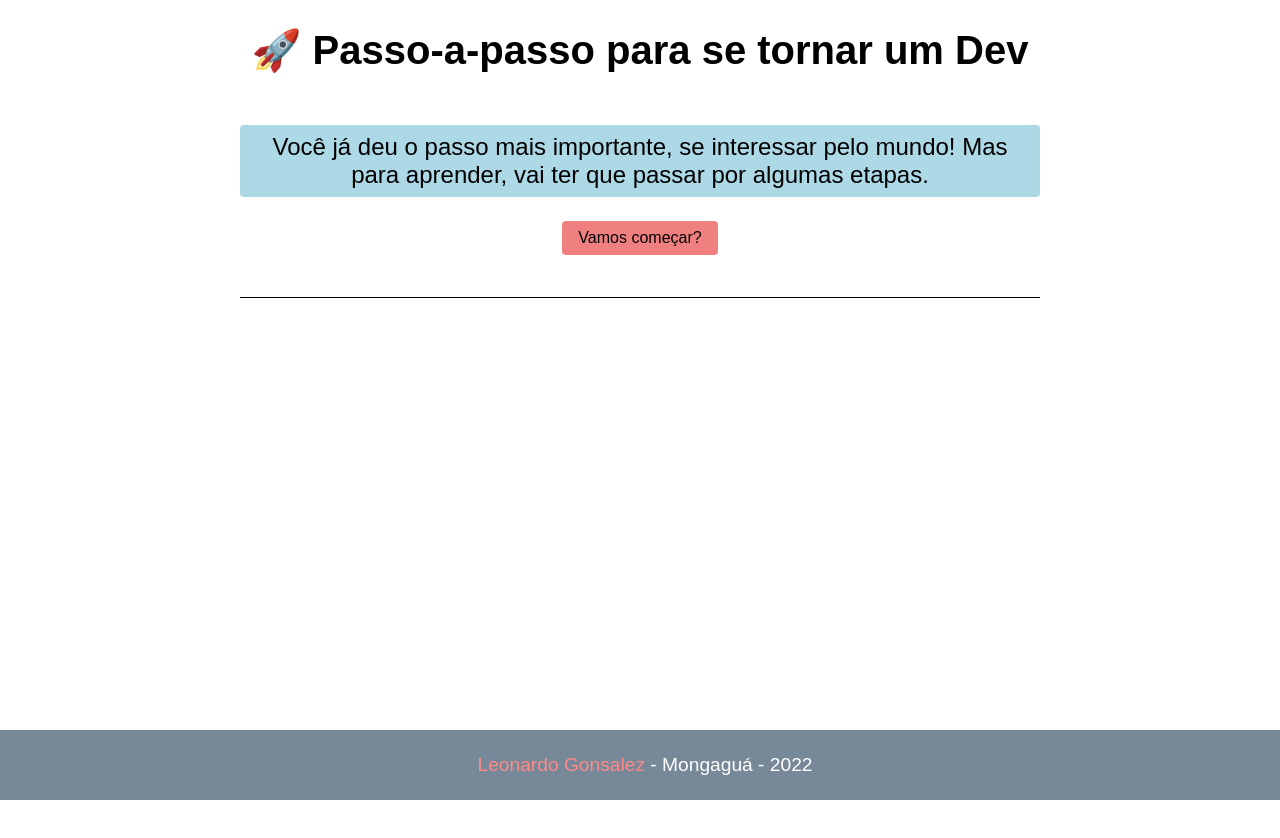
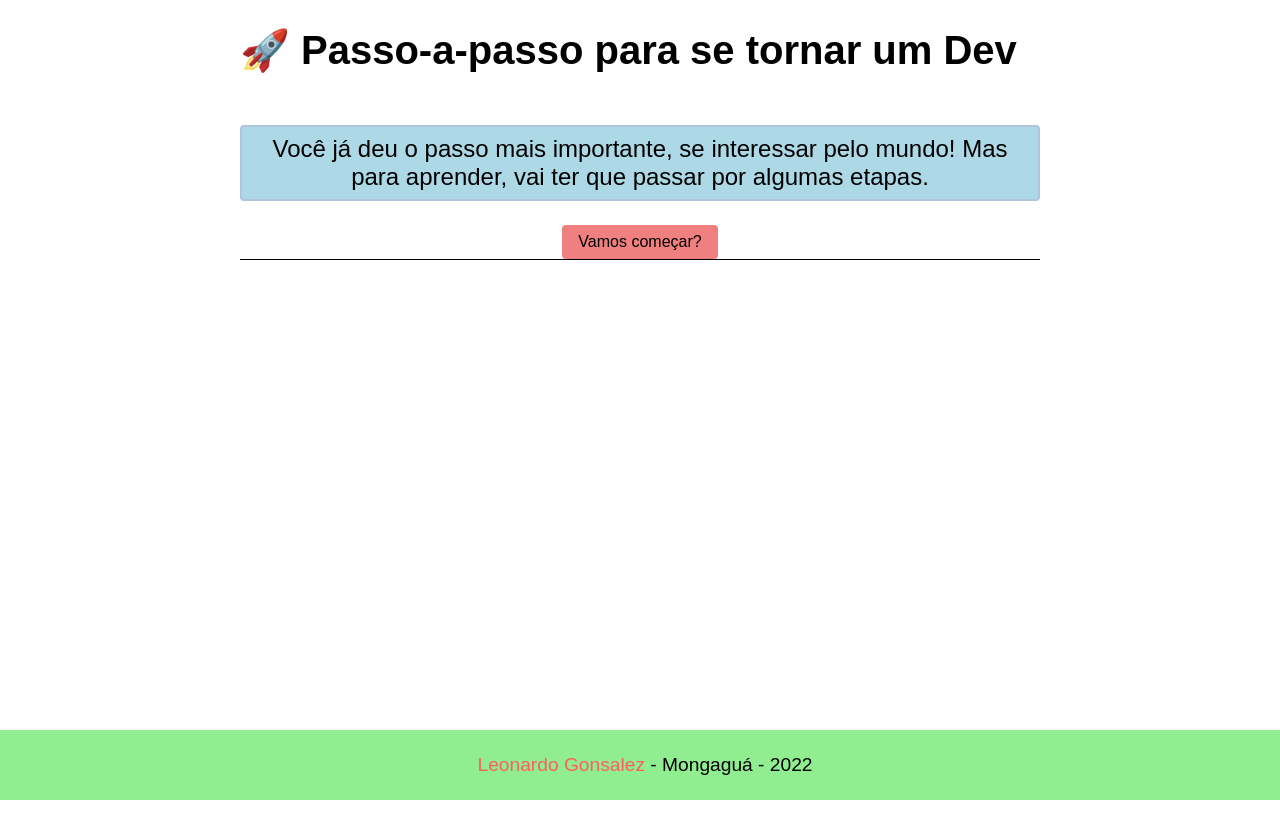
Before and after one commit to leeool/passo-a-passo, a plain HTML site: page index.html in a window 1280 px wide. Shown: the top 838 px of the page. Drawn offline with Linux system fonts and the light colour scheme.

Commit message:
improvements

```diff
--- a/index.html
+++ b/index.html
@@ -12,9 +12,7 @@
     <div class="inicio">
         <p class="principal">Você já deu o passo mais importante, se interessar pelo mundo! Mas para aprender, vai ter que passar por algumas etapas.</p>
         <p class="link"><a href="dev-cs.html">Vamos começar?</a></p>
-        <span></span>
     </div>
-    <!-- <hr> -->
     <div class="rodape">
         <p><a href="https://github.com/leeool" target="_blank">Leonardo Gonsalez</a> - Mongaguá - 2022</p>
     </div>
--- a/style.css
+++ b/style.css
@@ -1,42 +1,38 @@
-*{
+* {
     font-family: Arial;
 }
 
-body{
+body {
     max-width: 800px;
     margin: auto;
     height: 2000px;
     position: relative;
 }
 
-h1{
-    display: flex;
-    place-content: center;
+h1 {
     font-size: 2.5rem;
-    text-align: center;
 }
 
-.principal{
+.inicio {
+    display: grid;
+}
+
+.principal {
     font-size: 1.5rem;
     background-color: lightblue;
     padding: .5rem 1rem;
     text-align: center;
     border-radius: 4px;
-    border: 2px lightgray;
+    border: 2px lightsteelblue solid;
 }
 
-.inicio{
-    display: grid;
-    text-align: center;
-}
-
-a{
+a {
     text-decoration: none;
     color: black;
 }
-.link{
+
+.link {
     margin: 0;
-    text-align: center;
     place-self: center;
     background-color: lightcoral;
     padding: .5rem 1rem;
@@ -44,43 +40,46 @@ a{
     transition: .3s;
 }
 
-.link:hover{
+.link:hover {
     color: white;
     font-size: 1.2rem;
     border: 1px solid black;
 }
 
-
-span{
-    display: flex;
-    background-color: black;
-    width: 800px;
-    height: 1px;
-    position: absolute;
-    top: 270px;
+.link a:hover {
+    color: white;
 }
 
-.rodape{
-    display: block;
+.inicio::after {
+    content: "";
+    background-color: black;
+    height: 1px;
+    width: 800px;
+    top: 29vh;
+    position: absolute;
+}
+
+.rodape {
     position: fixed;
     bottom: 0px;
     left: 0;
-    background-color: lightslategray;
-    text-align: center;
-    width: 100%;
+    width: 100vw;
 }
 
-.rodape a{
-    color: rgb(255, 138, 138);
+.rodape {
+    padding: 5px;
+    font-size: 1.2rem;
+    color: black;
+    background-color: lightgreen;
+    text-align: center;
+}
+
+.rodape a {
+    color: rgb(255, 94, 94);
     transition: .3s;
 }
 
-.rodape a:hover{
-    color: white;
+.rodape a:hover {
+    color: rgb(255, 130, 130);
+    font-size: 1.3rem;
 }
-
-.rodape{
-    padding: 5px;
-    font-size: 1.2rem;
-    color: white;
-}
```
